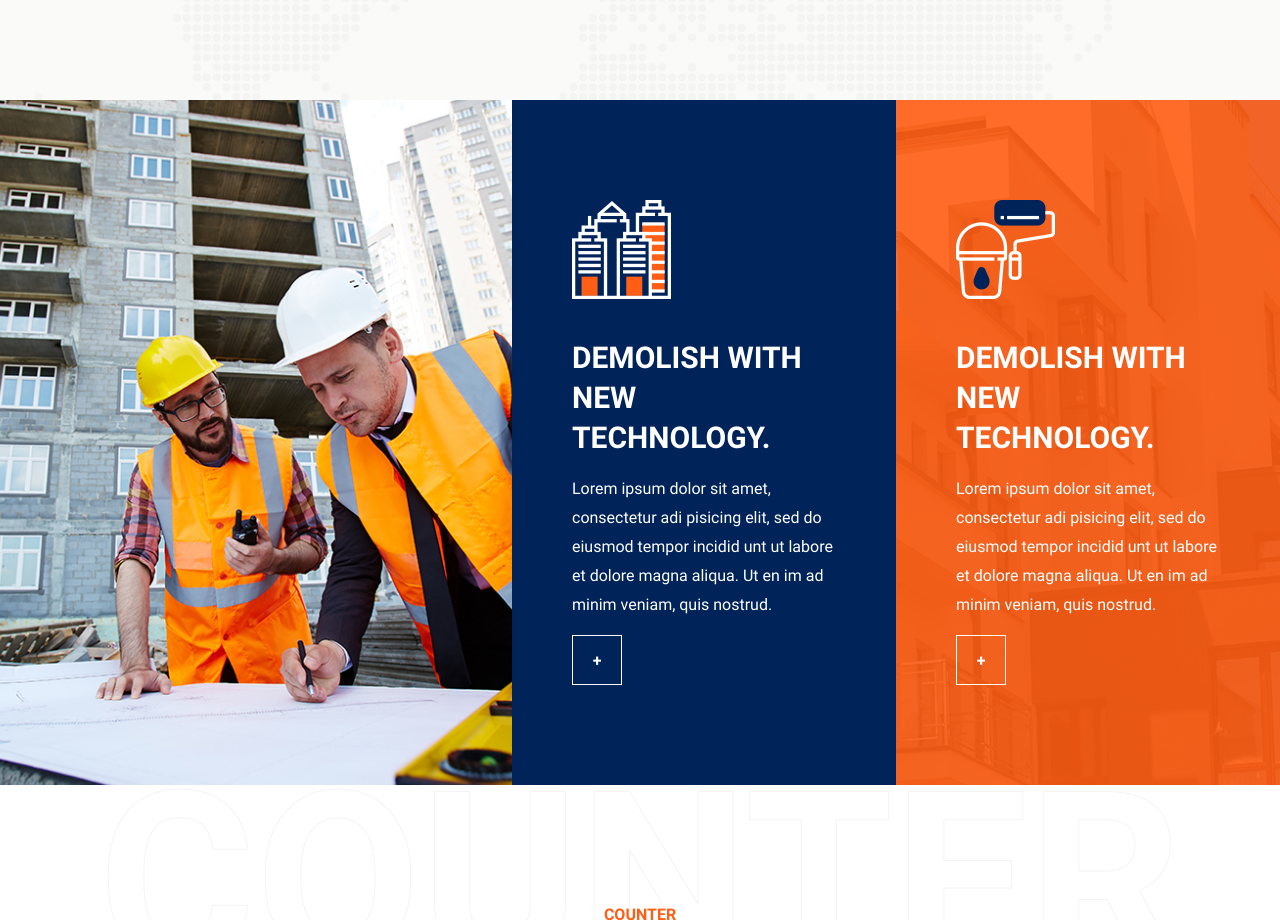
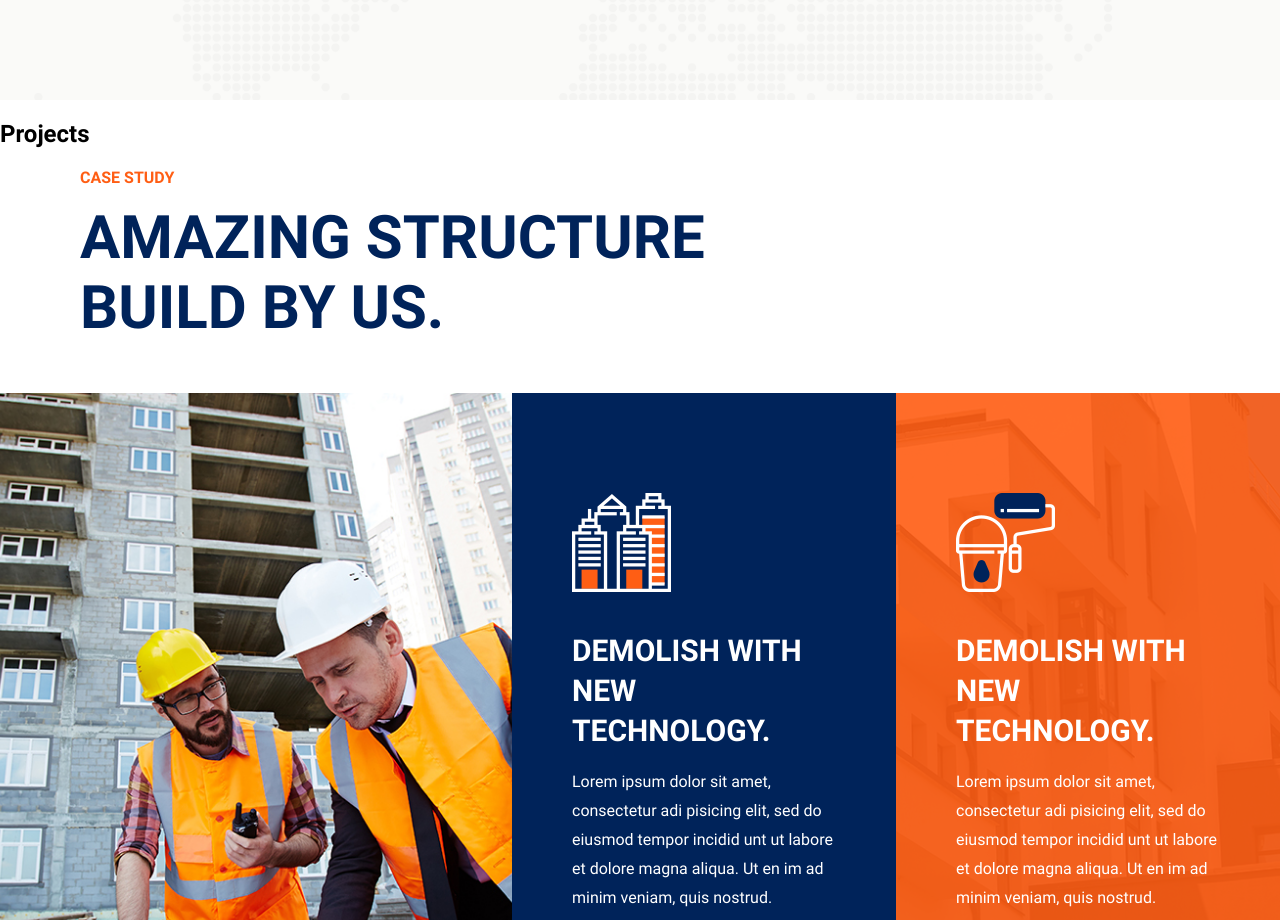
Before and after one commit to NurmuhammadovHojiakbar/scaffold, a React (Vite) app: page / in a window 1280 px wide. Shown: the part 1940-2860 px from the top of the page. Built offline with nearby package versions, Linux system fonts and the light colour scheme.

Commit message:
wip case study slider

```diff
--- /dev/null
+++ b/src/components/case-study/case-study-slider/index.tsx
@@ -0,0 +1,17 @@
+const CaseStudySlider = () => {
+  return (
+    <div className="projects-slider">
+      <h2 className="projects-slider__title">Projects</h2>
+      <div className="container container-sm projects-slider__container">
+        <h3 className="title-sm projects-slider__container-title">
+          Case Study
+        </h3>
+        <h2 className="title-lg projects-slider__container-heading">
+          AMAZING STRUCTURE <br /> BUILD BY US.
+        </h2>
+      </div>
+    </div>
+  );
+};
+
+export default CaseStudySlider;
--- a/src/components/case-study/index.tsx
+++ b/src/components/case-study/index.tsx
@@ -1,5 +1,6 @@
 import CaseStudyItem from "./case-study-item";
 import CaseStudyList from "./case-study-list";
+import CaseStudySlider from "./case-study-slider";
 import "./case-study.scss";
 
-export { CaseStudyItem, CaseStudyList };
+export { CaseStudyItem, CaseStudyList, CaseStudySlider };
--- a/src/pages/home/index.tsx
+++ b/src/pages/home/index.tsx
@@ -12,6 +12,7 @@ import HeartCareImg from "@/assets/images/heartcare.png";
 import SafeImg from "@/assets/images/safeguard.png";
 import Counter from "@/components/counter";
 import { AboutUs } from "@/components/home";
+import { CaseStudySlider } from "@/components/case-study";
 
 const Home = () => {
   const contractList = useMemo(
@@ -53,6 +54,7 @@ const Home = () => {
       <AboutUs />
       <Features />
       <Contract color="white" sliders={contractList} />
+      <CaseStudySlider />
       <Info />
       <Counter
         title="Counter"
```
